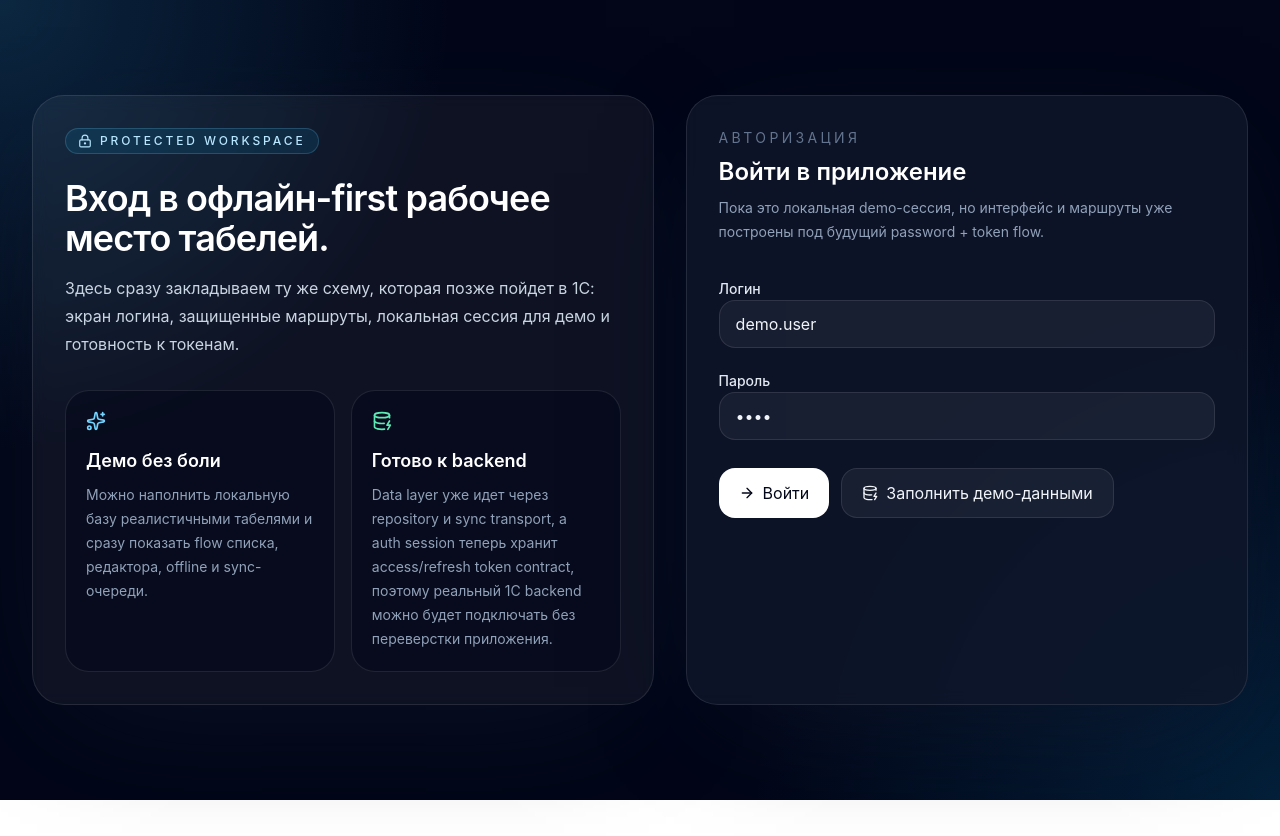
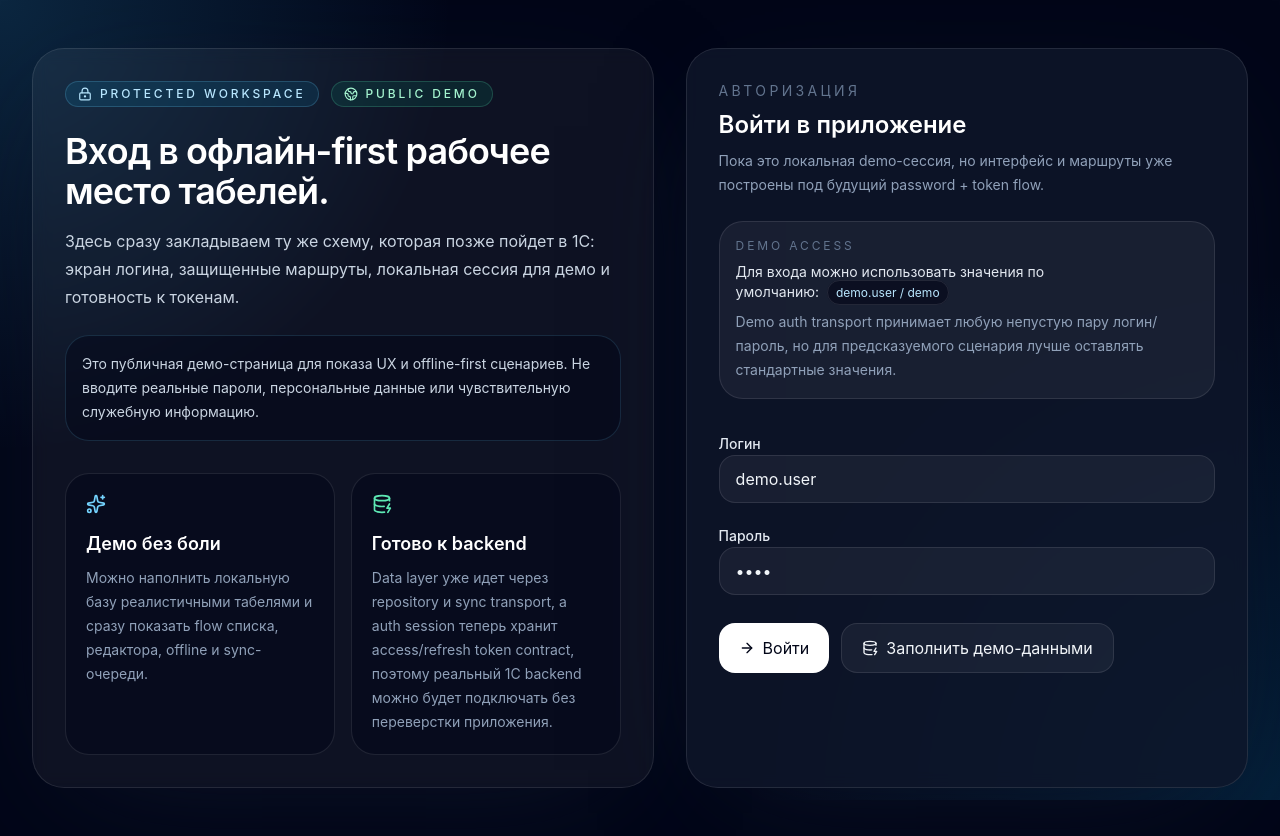
Before and after one commit to popiposter/react-pm, a React (Vite) app: page /login in a window 1280 px wide. Before the commit the page ends 800 px from the top, so only its background shows below. Built offline with nearby package versions, Linux system fonts and the light colour scheme; no server answers.

Commit message:
Polish public demo experience

```diff
--- a/src/components/Layout.tsx
+++ b/src/components/Layout.tsx
@@ -199,6 +199,9 @@ export default function Layout({ children }: LayoutProps) {
               </div>
 
               <div className="flex items-center gap-3">
+                <div className="hidden rounded-full border border-sky-300/20 bg-sky-400/10 px-4 py-2 text-sm text-sky-100 lg:flex lg:items-center lg:gap-2">
+                  <span>Public demo</span>
+                </div>
                 <div className="hidden rounded-full border border-white/10 bg-white/5 px-4 py-2 text-sm text-slate-300 sm:flex sm:items-center sm:gap-2">
                   {isOnline ? (
                     <Wifi className="h-4 w-4 text-emerald-300" />
--- a/src/pages/LoginPage.tsx
+++ b/src/pages/LoginPage.tsx
@@ -1,6 +1,13 @@
 import { useState } from 'react';
 import { useRouter } from '@tanstack/react-router';
-import { AlertTriangle, ArrowRight, DatabaseZap, LockKeyhole, Sparkles } from 'lucide-react';
+import {
+  AlertTriangle,
+  ArrowRight,
+  DatabaseZap,
+  Globe2,
+  LockKeyhole,
+  Sparkles,
+} from 'lucide-react';
 import { toast } from 'sonner';
 import { useAuth } from '../features/auth/auth';
 import { useSeedDemoData } from '../hooks/useSeedDemoData';
@@ -92,10 +99,16 @@ export function LoginPage({
       <div className="relative mx-auto flex min-h-screen max-w-7xl flex-col justify-center px-4 py-12 lg:px-8">
         <div className="grid gap-8 lg:grid-cols-[1.05fr_0.95fr]">
           <section className="rounded-[2rem] border border-white/10 bg-white/5 p-8 shadow-[0_30px_120px_-48px_rgba(15,23,42,0.95)] backdrop-blur">
-            <span className="inline-flex items-center gap-2 rounded-full border border-sky-300/20 bg-sky-400/10 px-3 py-1 text-xs font-medium uppercase tracking-[0.24em] text-sky-200">
-              <LockKeyhole className="h-3.5 w-3.5" />
-              Protected workspace
-            </span>
+            <div className="flex flex-wrap items-center gap-3">
+              <span className="inline-flex items-center gap-2 rounded-full border border-sky-300/20 bg-sky-400/10 px-3 py-1 text-xs font-medium uppercase tracking-[0.24em] text-sky-200">
+                <LockKeyhole className="h-3.5 w-3.5" />
+                Protected workspace
+              </span>
+              <span className="inline-flex items-center gap-2 rounded-full border border-emerald-300/20 bg-emerald-400/10 px-3 py-1 text-xs font-medium uppercase tracking-[0.24em] text-emerald-200">
+                <Globe2 className="h-3.5 w-3.5" />
+                Public demo
+              </span>
+            </div>
             <div className="mt-6 space-y-4">
               <h1 className="max-w-xl text-4xl font-semibold tracking-tight text-white">
                 Вход в офлайн-first рабочее место табелей.
@@ -104,6 +117,11 @@ export function LoginPage({
                 Здесь сразу закладываем ту же схему, которая позже пойдет в 1С: экран логина,
                 защищенные маршруты, локальная сессия для демо и готовность к токенам.
               </p>
+            </div>
+            <div className="mt-6 rounded-[1.5rem] border border-sky-300/15 bg-slate-950/45 p-4 text-sm leading-6 text-slate-300">
+              Это публичная демо-страница для показа UX и offline-first сценариев.
+              Не вводите реальные пароли, персональные данные или чувствительную служебную
+              информацию.
             </div>
             <div className="mt-8 grid gap-4 sm:grid-cols-2">
               <div className="rounded-[1.5rem] border border-white/10 bg-slate-950/50 p-5">
@@ -133,6 +151,20 @@ export function LoginPage({
               <p className="text-sm leading-6 text-slate-400">
                 Пока это локальная demo-сессия, но интерфейс и маршруты уже построены под будущий
                 password + token flow.
+              </p>
+            </div>
+
+            <div className="mt-6 rounded-[1.5rem] border border-white/10 bg-white/5 p-4">
+              <p className="text-xs uppercase tracking-[0.24em] text-slate-500">Demo access</p>
+              <p className="mt-2 text-sm text-slate-200">
+                Для входа можно использовать значения по умолчанию:
+                <span className="ml-2 rounded-full border border-white/10 bg-slate-950/60 px-2 py-1 text-xs text-sky-200">
+                  demo.user / demo
+                </span>
+              </p>
+              <p className="mt-2 text-sm leading-6 text-slate-400">
+                Demo auth transport принимает любую непустую пару логин/пароль, но для
+                предсказуемого сценария лучше оставлять стандартные значения.
               </p>
             </div>
 
```
Also changed, not shown: .docs/deployment.md, 2 other files (tests, documents, lock files or other folders).
